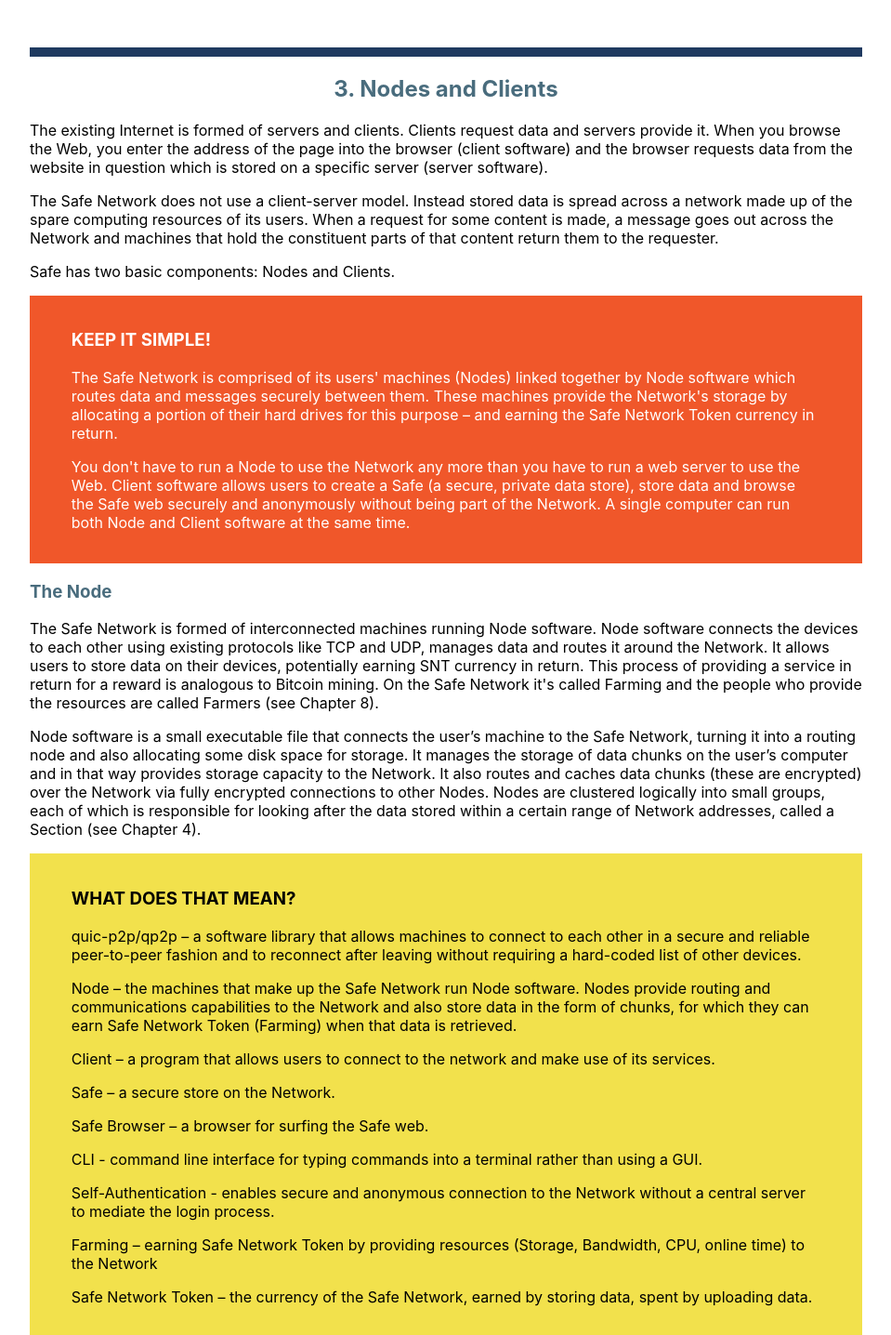
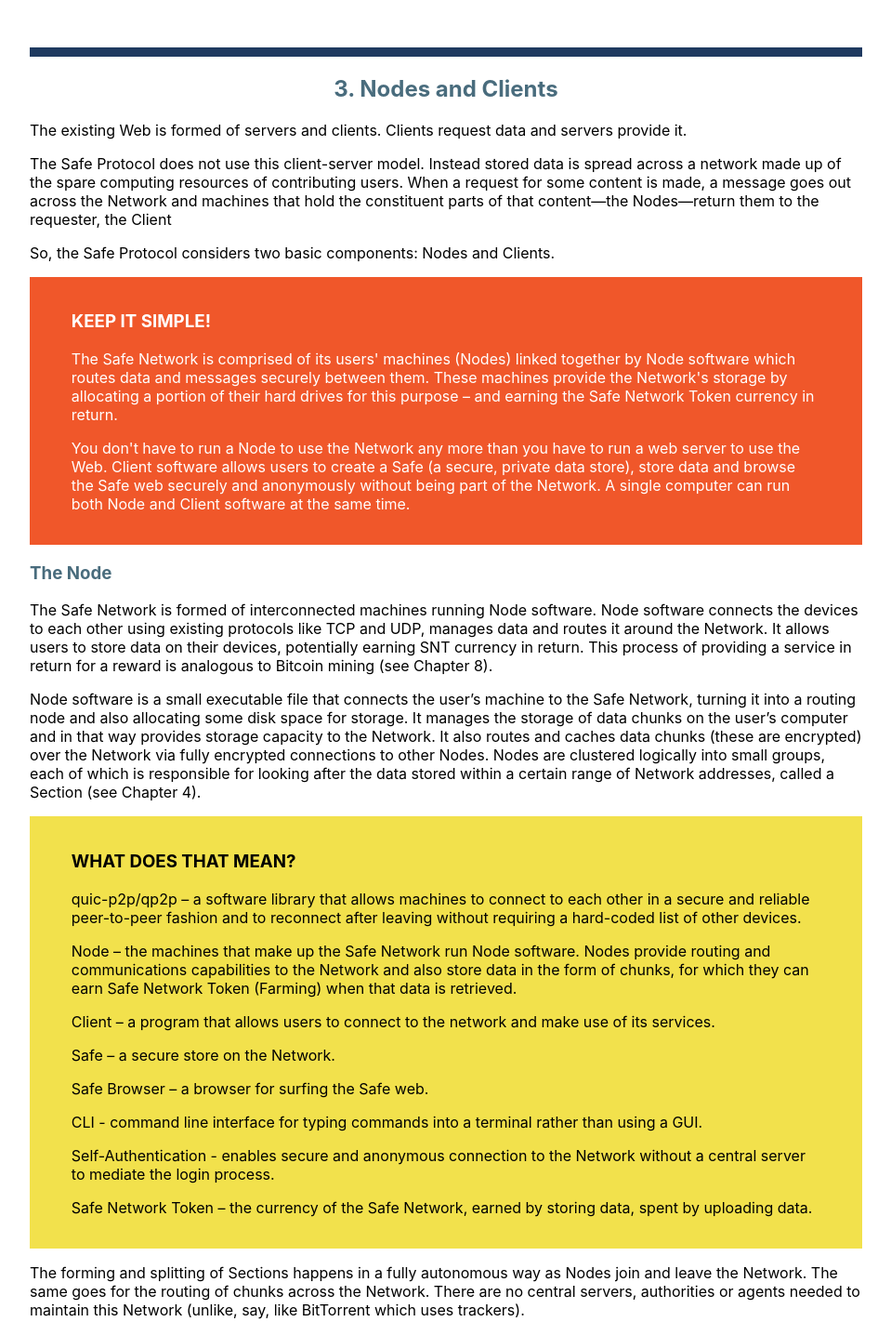
Before and after one commit to safenetwork/primer.safenetwork.org, a React (Create React App) app: page / in a window 1280 px wide. Shown: the part 7222-8658 px from the top of the page at 93% size, without its empty margins (160-1119 px from the left). Built offline with nearby package versions, Linux system fonts and the light colour scheme; the HTML template or start-up script is replaced by a standard one.

Commit message:
Update Chap3.js

```diff
--- a/src/pages/Chap3.js
+++ b/src/pages/Chap3.js
@@ -1,5 +1,4 @@
 import React from 'react';
-
 
 
 const component = () => (
@@ -11,11 +10,9 @@
 
 
 
-<p>The existing Internet is formed of servers and clients. Clients request data and servers provide it. When you browse the Web, you enter the address of the page into the browser (client software) and the browser requests data from the website in question which is stored on a specific server (server software).</p>
-
-<p>The Safe Network does not use a client-server model. Instead stored data is spread across a network made up of the spare computing resources of its users. When a request for some content is made, a message goes out across the Network and machines that hold the constituent parts of that content return them to the requester.</p>
-
-<p>Safe has two basic components: Nodes and Clients.</p>
+<p>The existing Web is formed of servers and clients. Clients request data and servers provide it.</p>
+<p>The Safe Protocol does not use this client-server model. Instead stored data is spread across a network made up of the spare computing resources of contributing users. When a request for some content is made, a message goes out across the Network and machines that hold the constituent parts of that content—the Nodes—return them to the requester, the Client</p>
+<p>So, the Safe Protocol considers two basic components: Nodes and Clients.</p>
 
         <div className="Keep-it-simple">
 
@@ -31,7 +28,7 @@
 
 <h3>The Node</h3>
 
-<p>The Safe Network is formed of interconnected machines running Node software. Node software connects the devices to each other using existing protocols like TCP and UDP, manages data and routes it around the Network. It allows users to store data on their devices, potentially earning SNT currency in return. This process of providing a service in return for a reward is analogous to Bitcoin mining. On the Safe Network it's called Farming and the people who provide the resources are called Farmers (see Chapter 8).</p>
+<p>The Safe Network is formed of interconnected machines running Node software. Node software connects the devices to each other using existing protocols like TCP and UDP, manages data and routes it around the Network. It allows users to store data on their devices, potentially earning SNT currency in return. This process of providing a service in return for a reward is analogous to Bitcoin mining (see Chapter 8).</p>
 
 <p>Node software is a small executable file that connects the user&rsquo;s machine to the Safe Network, turning it into a routing node and also allocating some disk space for storage. It manages the storage of data chunks on the user&rsquo;s computer and in that way provides storage capacity to the Network. It also routes and caches data chunks (these are encrypted) over the Network via fully encrypted connections to other Nodes. Nodes are clustered logically into small groups, each of which is responsible for looking after the data stored within a certain range of Network addresses, called a Section (see Chapter 4).</p>
 <div className="What-does-that-mean">
@@ -47,11 +44,9 @@
 
         <p>Safe Browser &ndash; a browser for surfing the Safe web.</p>
 
-            <p>CLI - command line interface for typing commands into a terminal rather than using a GUI.</p>
+        <p>CLI - command line interface for typing commands into a terminal rather than using a GUI.</p>
 
         <p>Self-Authentication - enables secure and anonymous connection to the Network without a central server to mediate the login process.</p>
-
-        <p>Farming &ndash; earning Safe Network Token by providing resources (Storage, Bandwidth, CPU, online time) to the Network</p>
 
         <p>Safe Network Token &ndash; the currency of the Safe Network, earned by storing data, spent by uploading data.</p>
 
@@ -61,7 +56,6 @@
 
 <p>Nodes fulfil several different functions. They route and store chunks of data; they cryptographically check messages; they cluster into  Sections each of which manage a certain portion of the Network; and they take decisions about what should and should not happen, such as whether a new Node should be allowed to join the Network.</p>
 
-<p>Running a Node in the Safe Network is called Farming because users look after the data until it is needed, at which point they may earn payment for their efforts (see Chapter 8).</p>
 
 <h3>The Client</h3>
 
```
